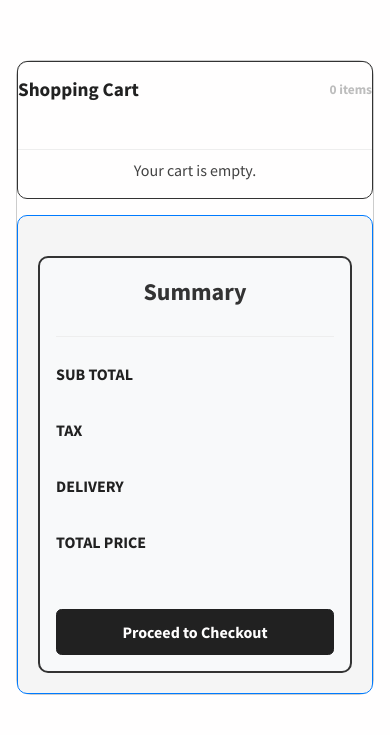
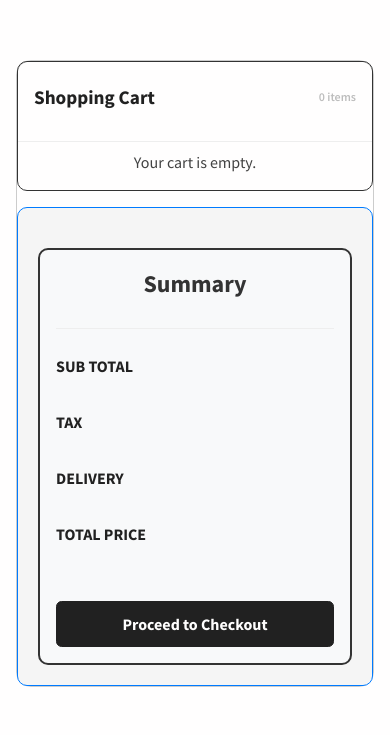
Before and after one commit to khanalao/khanalao2024, a Django app: template templates/marketplace/cart.html in a window 390 px wide. Shown: the part 76-811 px from the top of the page. Run offline with Django 5.2, Linux system fonts and the light colour scheme; the template is opened without the code that fills it, so the values that code supplies are empty; some libraries are stand-ins or nearby versions.

Commit message:
Initialize commit

```diff
--- a/marketplace/views.py
+++ b/marketplace/views.py
@@ -124,6 +124,7 @@ def add_to_cart(request, food_id=None):
 
                 # Calculate the updated cart count
                 cart_count = Cart.objects.filter(user=request.user).aggregate(total=Sum('quantity'))['total'] or 0
+                print(cart_count)
 
                 return JsonResponse({'status': 'Success', 'message': 'Food Item added to cart.', 'cart_count': cart_count})
 
--- a/templates/403.html
+++ b/templates/403.html
@@ -0,0 +1 @@
+<p>You are not authorized to view this page!</p>
--- a/templates/accounts/custDashboard.html
+++ b/templates/accounts/custDashboard.html
@@ -8,6 +8,9 @@
 <link href="{% static 'css/iconmoon.css' %}" rel="stylesheet" />
 
 <style>
+.content-wrapper{
+    margin-left: 300px;
+    }
     @media (max-width: 767px) {
     .main-panel {
         padding: 5px;
@@ -15,6 +18,7 @@
 
      .content-wrapper{
       background: white;
+      margin-left: 0px;
       }
 
     h2 {
--- a/templates/includes/navbar.html
+++ b/templates/includes/navbar.html
@@ -80,24 +80,7 @@
 <script src="{% static 'js/theme.js' %}"></script>
 <script src="https://code.jquery.com/jquery-3.6.0.min.js"></script>
 
-<script>
-    // Toggle the navbar when the toggle button is clicked
-    const navbarToggle = document.querySelector('.navbar-toggler');
-    const navbarContent = document.getElementById('navbarContent');
 
-    navbarToggle.addEventListener('click', () => {
-        navbarContent.classList.toggle('show'); // Use Bootstrap's class to show/hide
-    });
-
-    // Close the navbar when a link is clicked (optional)
-    document.querySelectorAll('.navbar-nav .nav-link').forEach(link => {
-        link.addEventListener('click', () => {
-            if (navbarContent.classList.contains('show')) {
-                navbarContent.classList.remove('show'); // Close the navbar
-            }
-        });
-    });
-</script>
 
 <link href="https://fonts.googleapis.com/css2?family=Source+Sans+Pro:wght@200;300;400;600;700;900&display=swap" rel="stylesheet">
 
--- a/templates/marketplace/cart.html
+++ b/templates/marketplace/cart.html
@@ -64,6 +64,11 @@
     font-size: 1.75rem;
   }
 
+  h6 {
+    font-weight: 600;
+    font-size: 0.75rem;
+    }
+
   /* Adjustments for very small screens (like mobile) */
   @media (max-width: 575px) {
     .cart-item-container {
@@ -127,7 +132,7 @@
               <!-- Cart Section -->
               <div class="col-lg-8 cart-section">
                 <div class="p-0">
-                  <div class="d-flex justify-content-between align-items-center mb-5 mt-2 pt-2">
+                  <div class="d-flex justify-content-between align-items-center mb-3 mt-2 p-3">
                     <h1 class="fw-bold mb-0">Shopping Cart</h1>
                     <h6 class="mb-0 text-muted">{{ cart_items|length }} items</h6>
                   </div>
@@ -135,7 +140,7 @@
 
                   {% if cart_items %}
                     {% for item in cart_items %}
-                      <div class="cart-item-container">
+                      <div class="cart-item-container p-2">
                         <div>
                           <img src="{{ item.fooditem.image.url }}" alt="{{ item.fooditem.name }}" class="img-fluid rounded-3">
                         </div>
```
